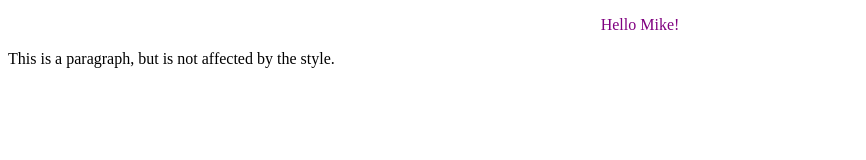
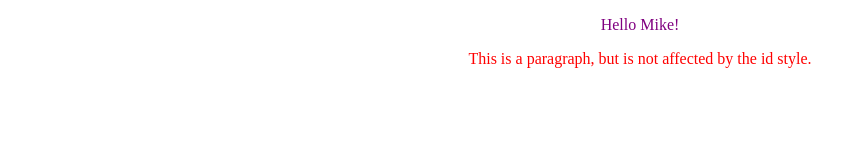
Before and after one commit to mikeotharan-code/css, a plain HTML site: page index.html in a window 1280 px wide. Shown: the whole page, without its empty margins (0-866 px from the left). Drawn offline with Linux system fonts and the light colour scheme.

Commit message:
CSS - SELECTOR

```diff
--- a/css/main.css
+++ b/css/main.css
@@ -1,4 +1,6 @@
 /*
+
+    THE CSS ID SELECTOR
 
     The id selector use the id attribute of an HTML element to select specific element.
     The id of an element is unique within a page, so id selector is used to select to one unique element.
@@ -12,3 +14,8 @@
     text-align: center;
     color: purple;
 }
+
+.another-paragraph {
+    text-align: center;
+    color: red;
+}
--- a/index.html
+++ b/index.html
@@ -9,8 +9,8 @@
 <body>
 
     <p id="content-paragraph">Hello Mike!</p>
-    <p>
-        This is a paragraph, but is not affected by the style.
+    <p class="another-paragraph">
+        This is a paragraph, but is not affected by the id style.
     </p>
 
 </body>
```
